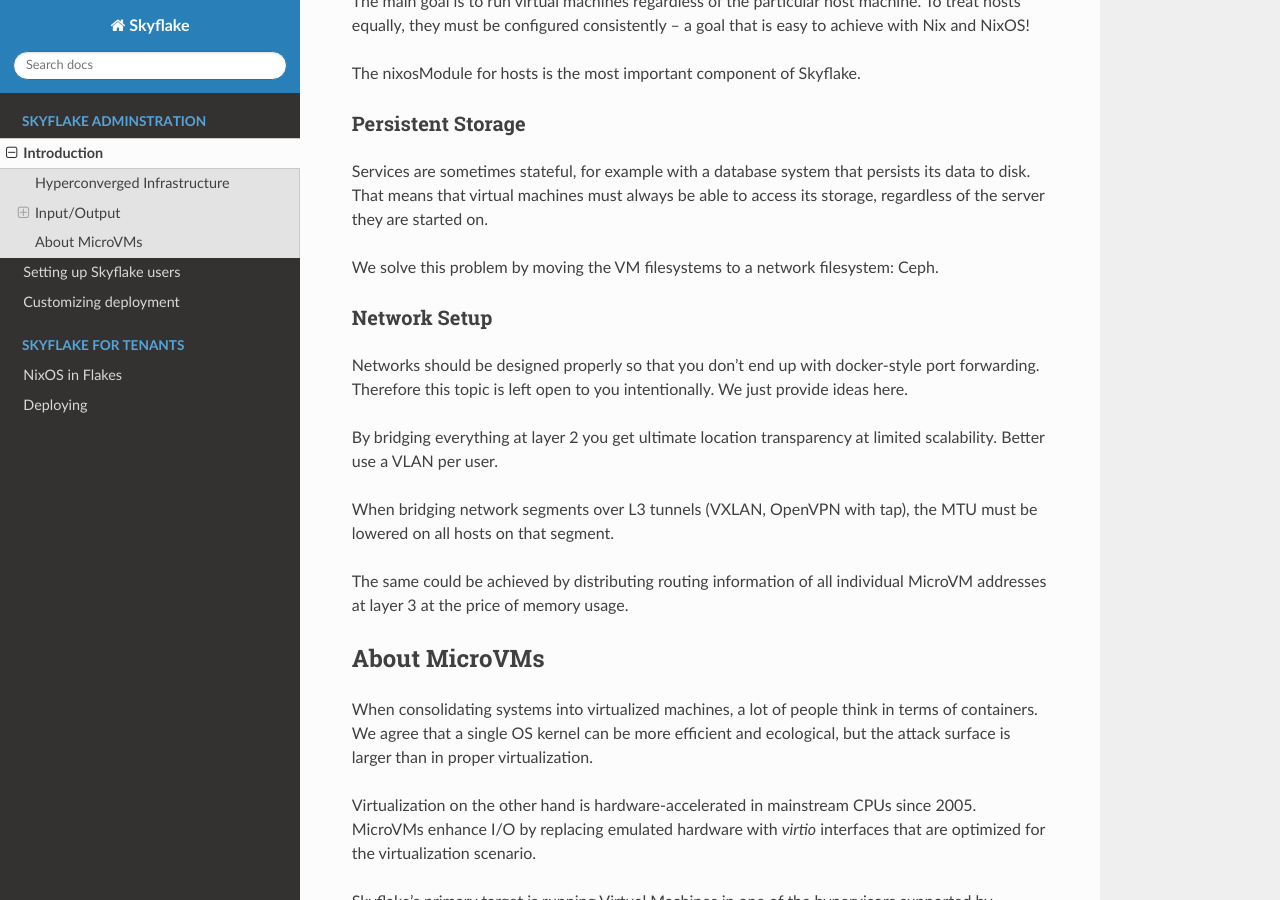
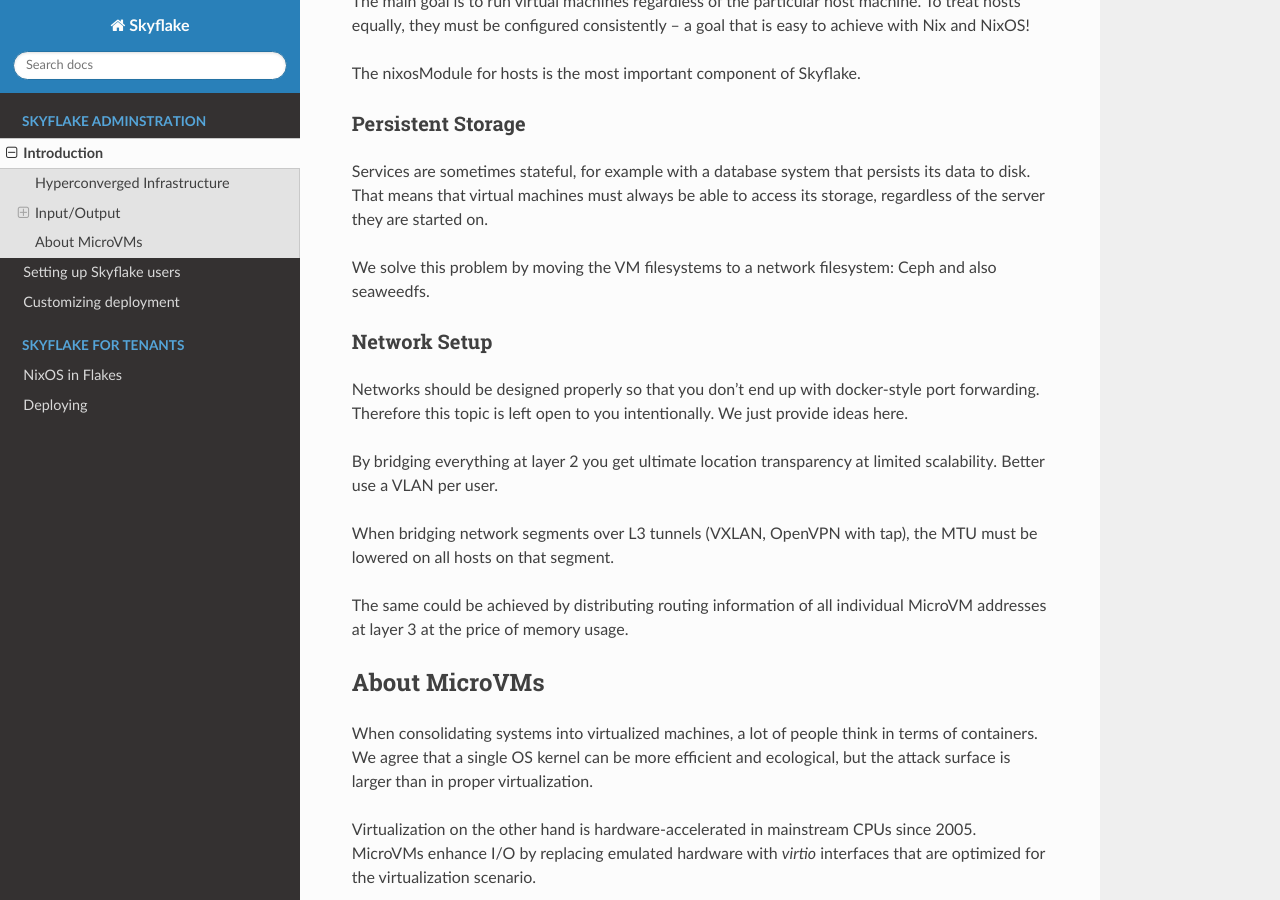
Before and after one commit to astro/skyflake, a Sphinx documentation site: the page built from doc/host/intro.md, in a window 1280 px wide and 900 px high, scrolled down 546 px. Built offline with Sphinx 7.4.7 and the Read the Docs theme 3.1.0, drawn with Linux system fonts in a browser that asks for light colours; pages that are not in the unit, such as notebooks, are missing from menus.

Commit message:
Updated doc.

```diff
--- a/doc/host/intro.md
+++ b/doc/host/intro.md
@@ -34,7 +34,7 @@
 are started on.
 
 We solve this problem by moving the VM filesystems to a network
-filesystem: Ceph.
+filesystem: Ceph and also seaweedfs.
 
 
 ### Network Setup
```
Also changed, not shown: doc/user/flake.md (+1 -1 lines).
